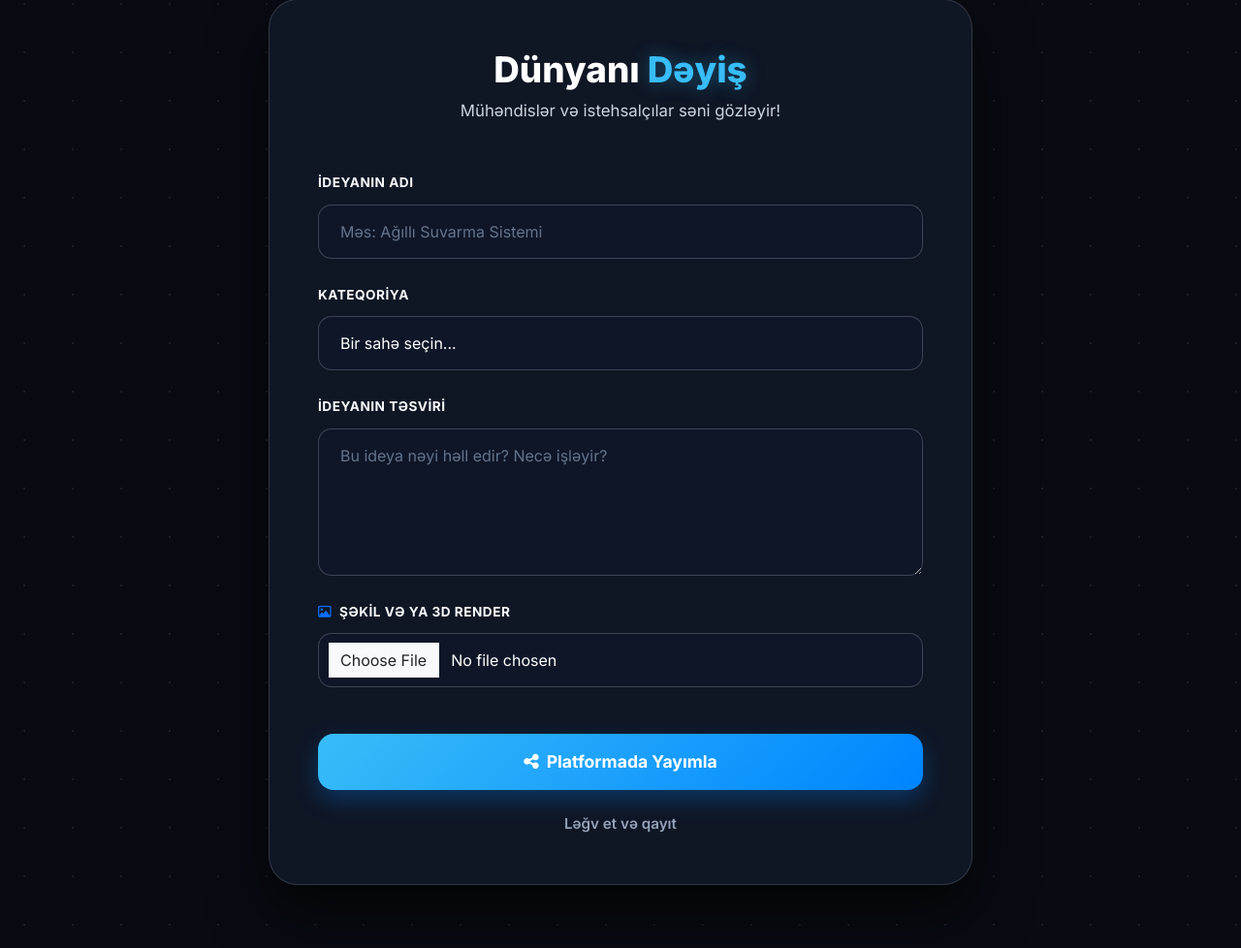
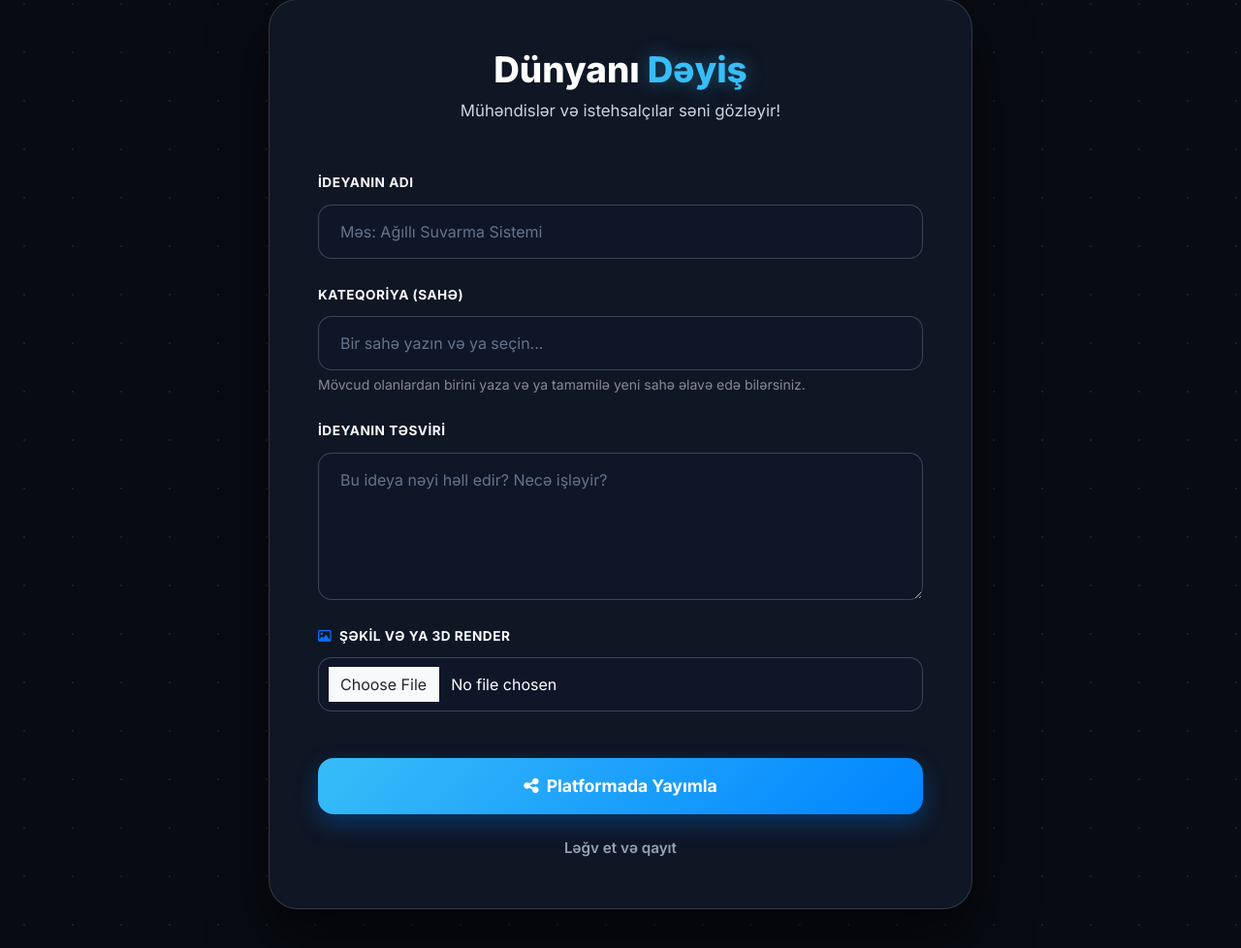
Before and after one commit to Uzeyirov/My-Portfolio, a Django app: page /create/ in a window 1280 px wide. Shown: the part 121-1099 px from the top of the page at 97% size. Before the commit the page ends 1076 px from the top, so only its background shows below. Run offline with Django 5.2, Linux system fonts and the light colour scheme; the visitor is signed in with stand-in values (Sample User, id 1); data that the repository does not hold is empty.

Commit message:
create idea

```diff
--- a/innovation/forms.py
+++ b/innovation/forms.py
@@ -1,15 +1,34 @@
 from django import forms
 from .models import Idea
 
+# forms.py faylında
 class IdeaForm(forms.ModelForm):
+    # Kateqoriyanı seçim yox, mətn sahəsi kimi təyin edirik
+    category = forms.CharField(
+        max_length=100,
+        required=False, # Məcburi olmasın istəyirsənsə False et
+        label="Kateqoriya"
+    )
+
     class Meta:
         model = Idea
-        # Müəllif (author) və səs (votes) avtomatik olacaq, ona görə onları bura yazmırıq
         fields = ['title', 'category', 'description', 'image', 'is_official_product']
-        widgets = {
-            'description': forms.Textarea(attrs={'rows': 5, 'placeholder': 'İdeyanızı ətraflı izah edin...'}),
-        }
 
+    def save(self, commit=True):
+        instance = super().save(commit=False)
+        category_name = self.cleaned_data.get('category')
+
+        if category_name:
+            # Əgər bu adda kateqoriya varsa onu götürür, yoxdursa yenisini yaradır
+            from .models import Category # Model adını özünə görə dəqiqləşdir
+            cat_obj, created = Category.objects.get_or_create(name=category_name)
+            instance.category = cat_obj
+        else:
+            instance.category = None # Məcburi deyilsə boş qala bilər
+
+        if commit:
+            instance.save()
+        return instance
 from .models import Idea, Comment # Comment-i bura əlavə et
 
 class CommentForm(forms.ModelForm):
--- a/innovation/templates/innovation/create_idea.html
+++ b/innovation/templates/innovation/create_idea.html
@@ -43,16 +43,23 @@
                            value="{{ form.instance.title|default:'' }}" required>
                 </div>
 
+                <!-- DƏYİŞİKLİK BURADADIR: Select əvəzinə Text Input + Datalist -->
                 <div class="mb-4">
-                    <label class="form-label">Kateqoriya</label>
-                    <select name="category" class="form-select custom-select" required>
-                        <option value="" disabled {% if not form.instance.category %}selected{% endif %}>Bir sahə seçin...</option>
+                    <label class="form-label">Kateqoriya (Sahə)</label>
+                    <input type="text"
+                           name="category"
+                           id="categoryInput"
+                           list="categoryOptions"
+                           class="form-control"
+                           placeholder="Bir sahə yazın və ya seçin..."
+                           value="{{ form.instance.category.name|default:'' }}">
+
+                    <datalist id="categoryOptions">
                         {% for choice in form.category.field.queryset %}
-                            <option value="{{ choice.pk }}" {% if form.instance.category.pk == choice.pk %}selected{% endif %}>
-                                {{ choice.name }}
-                            </option>
+                            <option value="{{ choice.name }}">
                         {% endfor %}
-                    </select>
+                    </datalist>
+                    <small class="text-white-50 mt-1 d-block">Mövcud olanlardan birini yaza və ya tamamilə yeni sahə əlavə edə bilərsiniz.</small>
                 </div>
 
                 <div class="mb-4">
```
